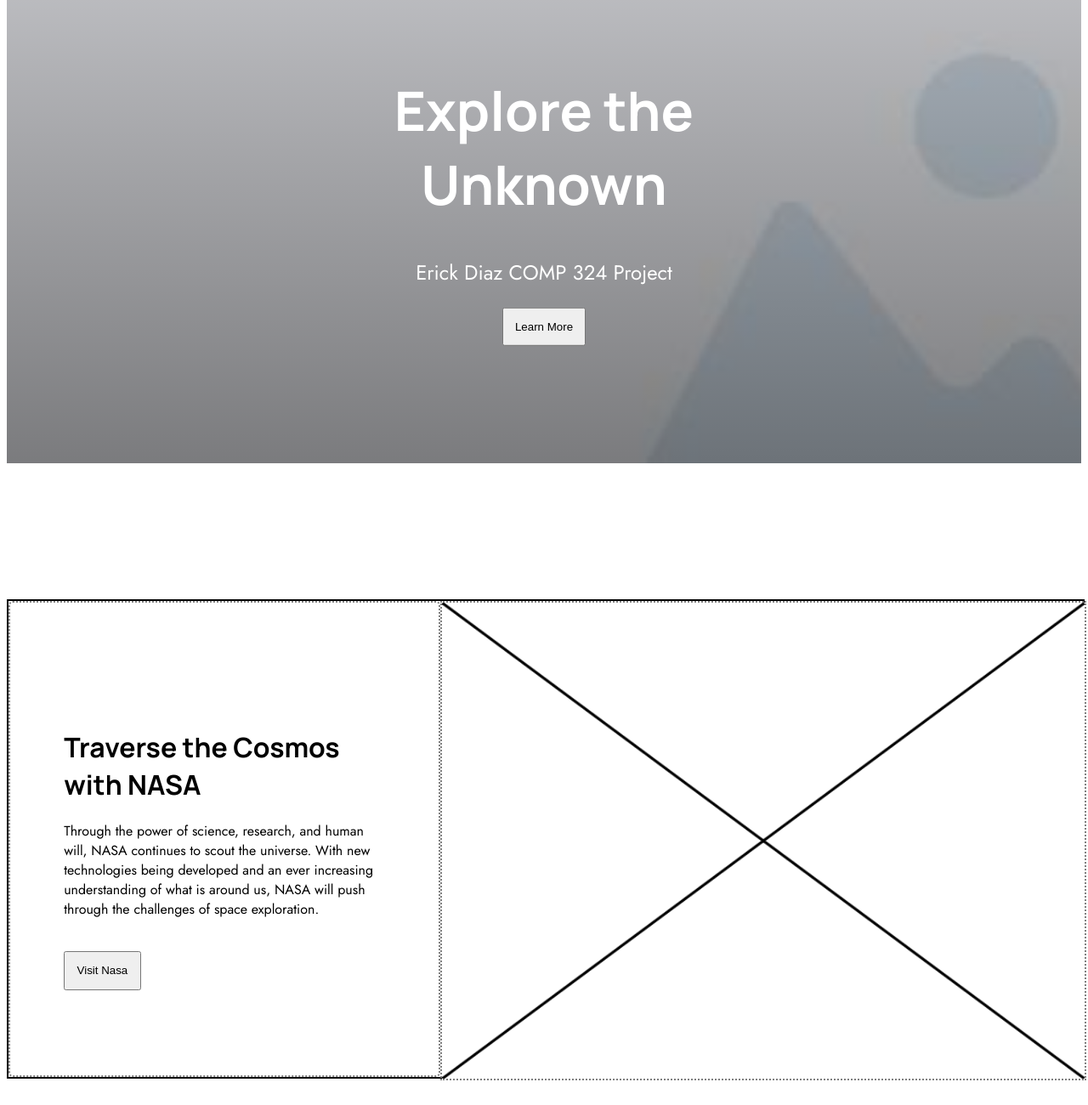
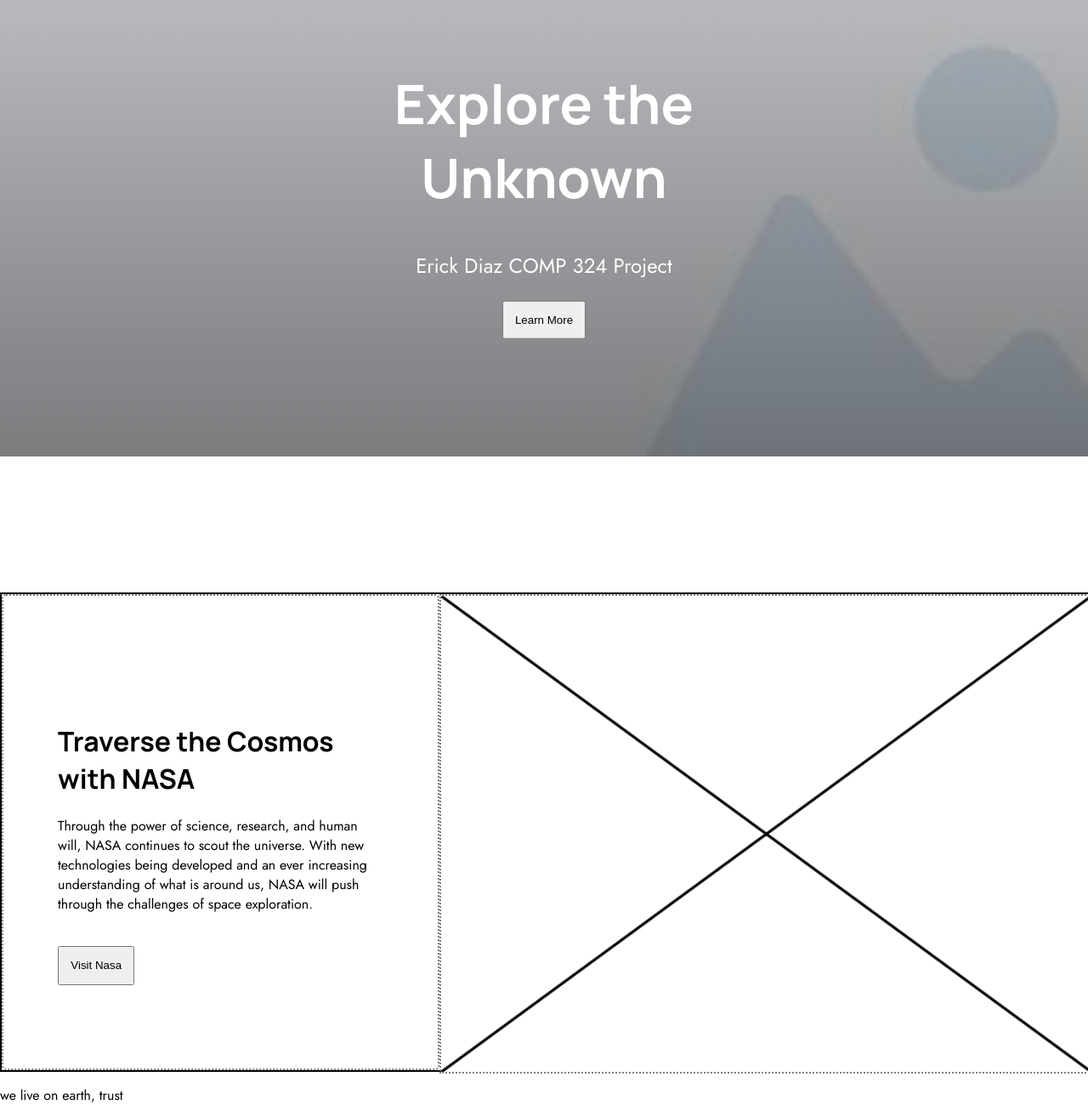
Before and after one commit to ediaz15/spaceWebsite, a plain HTML site: page index.html in a window 1280 px wide. Shown: the part 121-1421 px from the top of the page at 85% size. Before the commit the page ends 1392 px from the top, so only its background shows below. Drawn offline with Linux system fonts and the light colour scheme.

Commit message:
Few edits to ensure the layout is sound + identified margin default issue of browsers defaulting to 8px, horizontal bar still shows, check section 1

```diff
--- a/assets/styles/styles.css
+++ b/assets/styles/styles.css
@@ -19,18 +19,22 @@
 
 /*#region heroSection*/
 
-/*Sourced originally from: https://www.w3schools.com/howto/howto_css_hero_image.asp*/
+/*Sourced originally from:
+ https://www.w3schools.com/howto/howto_css_hero_image.asp
+ https://css-tricks.com/perfect-full-page-background-image/
+ */
 
 /*Hero image*/
 .heroSection{
     background-image: linear-gradient(rgba(0, 0, 0, 0.2), rgba(0, 0, 0, 0.5)), url("../images/heroImagePlaceholder.jpg");
-    height: 80%; /*how much of the screen to cover*/
-
-    /*Centers the image and scales*/
+    min-height: 80%; /*how much of the screen to c
+    /*Centers the image and scales i think*/
     background-position: center;
     background-repeat: no-repeat;
     background-size: cover;
+
     position: relative;
+    overflow: hidden;
 }
 
 /* Place text in the middle of the hero image */
@@ -67,17 +71,19 @@
 /*#region nasaExplore*/
 
 /*Sourced used to figure out flex container: https://developer.mozilla.org/en-US/docs/Web/CSS/CSS_flexible_box_layout/Aligning_items_in_a_flex_container*/
+
+/*Idk why it has a horizontal bar, NEED TO FIX*/
 .nasaExplore {
+    min-width: 100%;
     display: flex;
     justify-content: space-between;
     /*Space inbetween hero and nasaExplore*/
     /*top|right|bottom|left IF just using margin prop*/
     margin-top: 10em;
-    width: 100%;
     height: 70%;
-
     border: 2px solid black;
 }
+
 .nasaExploreText{
     width:30%;
     padding:10% 5% 10% 5%;
@@ -132,13 +138,17 @@
 /*#region univStyling*/
 /*Universal Styling*/
 
-/*Makes sure whole screen is covered*/
+/*Makes sure whole screen is covered including margin:0, it defaults to 8x i think*/
+/*https://medium.com/@patrickdunn_15451/beware-default-html-margins-6159ae7a8b3e talks about it here*/
 body,html {
-    height:100%;
+    height: 100%;
+    margin: 0;
 }
+
 p {
     font-family: 'Jost', sans-serif;
 }
+
 h1 {
     font-family: 'Manrope', sans-serif;
 }
--- a/index.html
+++ b/index.html
@@ -14,7 +14,7 @@
 
 </head>
 <body>
-    <!--NavBar for navigation!-->
+    <!--NavBar for navigation! Maybe gon add a side menu?.....-->
     <nav>
         <a href="index.html">Home</a>
         <a href="about.html">About</a>
@@ -41,7 +41,9 @@
         </div>
     </div>
     <!--Second Section: Planets-->
-
+    <div class="planets">
+        <p>we live on earth, trust</p>
+    </div>
     <!--Third Section: Nasa Image of the day || Updated daily using Nasa API-->
 
     <!--Fourth Section: Mars Rover Photos-->
```
